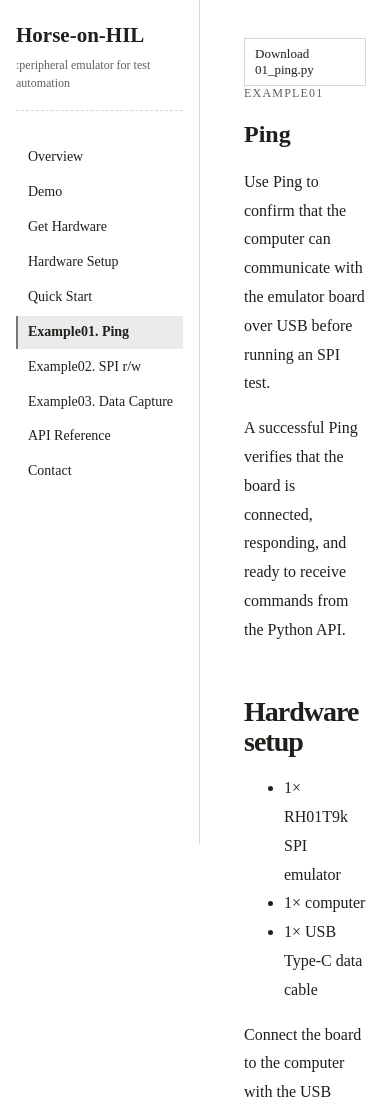
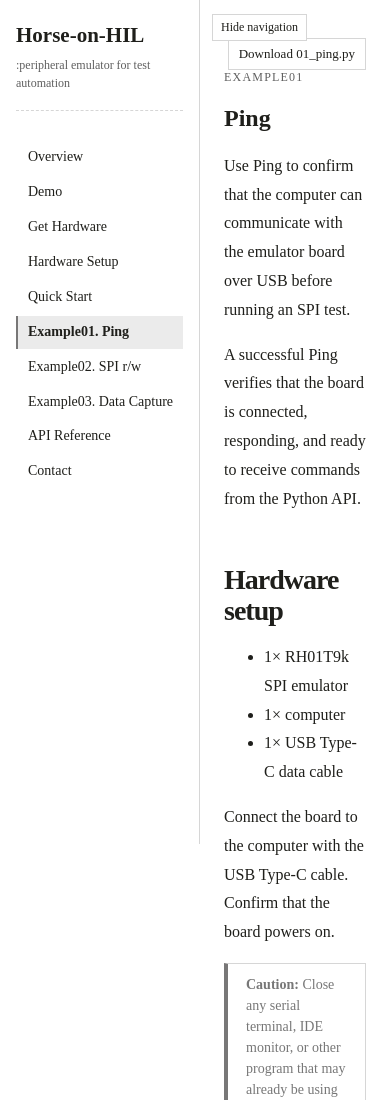
Before and after one commit to mildmidwesterner/mildmidwesterner.github.io, an Eleventy site: page site/ping.md in a window 390 px wide. Shown: the top 1100 px of the page. Built offline with nearby package versions, Linux system fonts and the light colour scheme; Eleventy itself is replaced by a stand-in of ours; files that its build step writes are made by us from their sources.

Commit message:
Add collapsible navigation

```diff
--- a/assets/styles.css
+++ b/assets/styles.css
@@ -1,4 +1,5 @@
-:root {
+    :root {
+      --sidebar-width: 230px;
       --paper: #ffffff;
       --paper-dark: #ffffff;
       --ink: #1f1f1b;
@@ -23,19 +24,54 @@
 
     .layout {
       display: grid;
-      grid-template-columns: 290px 1fr;
+      grid-template-columns: var(--sidebar-width) 1fr;
       min-height: 100vh;
+      transition: grid-template-columns 0.2s ease;
     }
 
     aside {
       position: fixed;
       inset: 0 auto 0 0;
-      width: 230px;
+      width: var(--sidebar-width);
       overflow-y: auto;
       padding: 28px 16px 40px;
       background: var(--sidebar);
       border-right: 1px solid var(--line);
       backdrop-filter: blur(4px);
+      transition: transform 0.2s ease;
+    }
+
+    .nav-toggle {
+      position: fixed;
+      top: 14px;
+      left: calc(var(--sidebar-width) + 12px);
+      z-index: 2;
+      padding: 5px 8px;
+      color: var(--ink);
+      background: #ffffff;
+      border: 1px solid var(--line);
+      font: 12px "Times New Roman", Times, serif;
+      cursor: pointer;
+    }
+
+    .nav-toggle:hover {
+      background: #f5f5f5;
+    }
+
+    body.nav-collapsed .layout {
+      grid-template-columns: 1fr;
+    }
+
+    body.nav-collapsed aside {
+      transform: translateX(-100%);
+    }
+
+    body.nav-collapsed main {
+      grid-column: 1;
+    }
+
+    body.nav-collapsed .nav-toggle {
+      left: 12px;
     }
 
     .brand {
@@ -399,13 +435,17 @@
     }
 
     @media (max-width: 780px) {
+      :root {
+        --sidebar-width: 200px;
+      }
+
       .layout {
-        grid-template-columns: 220px minmax(0, 1fr);
+        grid-template-columns: var(--sidebar-width) minmax(0, 1fr);
       }
 
       aside {
         position: fixed;
-        width: 200px;
+        width: var(--sidebar-width);
         padding: 22px 16px 32px;
         transform: none;
       }
--- a/site/_includes/layouts/docs.njk
+++ b/site/_includes/layouts/docs.njk
@@ -9,6 +9,7 @@
   </head>
   <body>
     <div class="layout">
+      <button id="nav-toggle" class="nav-toggle" type="button" aria-controls="sidebar" aria-expanded="true">Hide navigation</button>
       <aside id="sidebar">
         <div class="brand"><h1>Horse-on-HIL</h1><p>:peripheral emulator for test automation</p></div>
         <nav>
--- a/site/assets/app.js
+++ b/site/assets/app.js
@@ -1 +1,15 @@
-// Navigation is permanently visible; no menu behavior is needed.
+const toggle = document.querySelector("#nav-toggle");
+
+function setNavigationCollapsed(collapsed) {
+  document.body.classList.toggle("nav-collapsed", collapsed);
+  toggle.setAttribute("aria-expanded", String(!collapsed));
+  toggle.textContent = collapsed ? "Show navigation" : "Hide navigation";
+  localStorage.setItem("navigation-collapsed", String(collapsed));
+}
+
+if (toggle) {
+  setNavigationCollapsed(localStorage.getItem("navigation-collapsed") === "true");
+  toggle.addEventListener("click", () => {
+    setNavigationCollapsed(!document.body.classList.contains("nav-collapsed"));
+  });
+}
```
